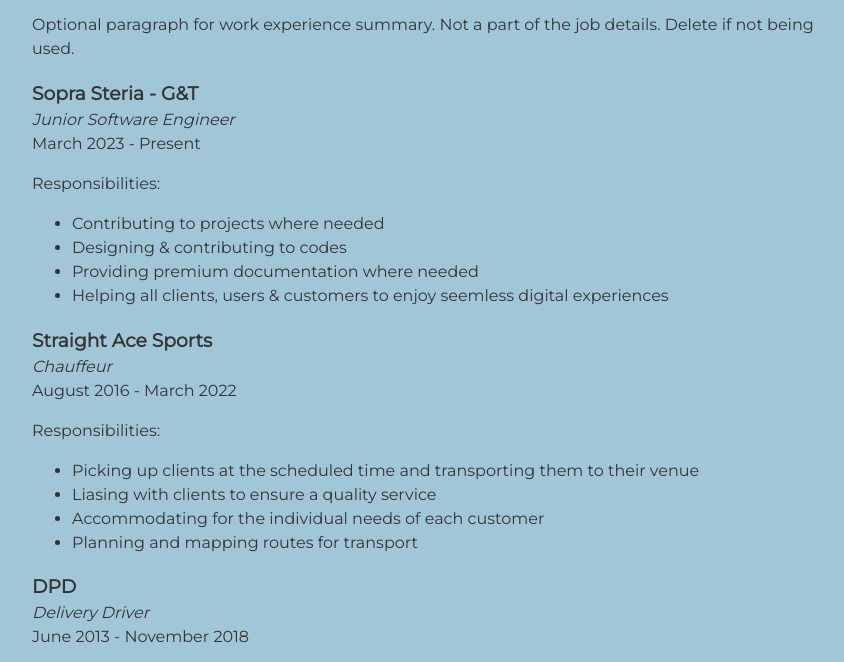
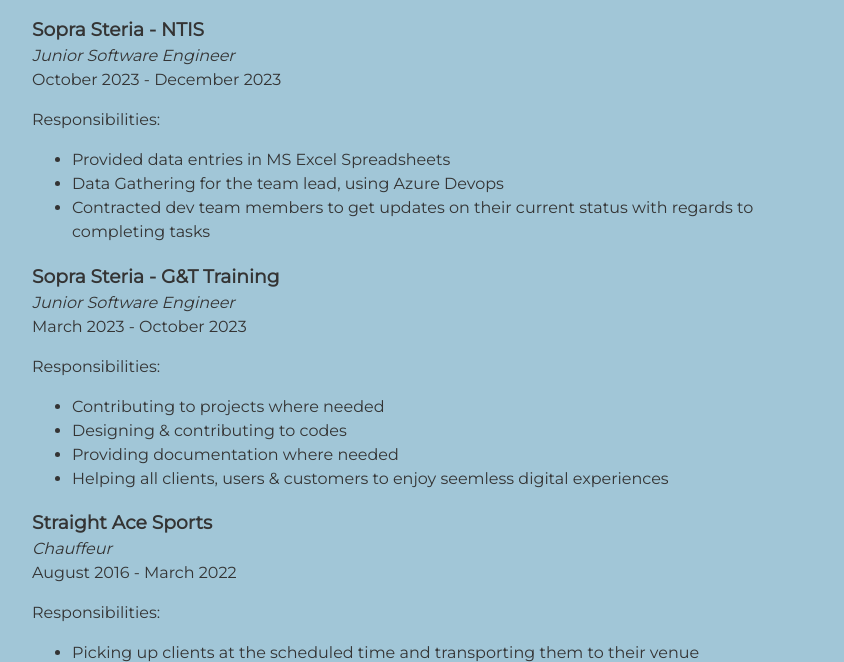
Before and after one commit to reuben-germain/my-portfolio-2024, a plain HTML site: page index.html in a window 1280 px wide. Shown: the part 706-1368 px from the top of the page, without its empty margins (208-1052 px from the left). Drawn offline with Linux system fonts and the light colour scheme; a web font is replaced by a local one.

Commit message:
did some editing

```diff
--- a/index.html
+++ b/index.html
@@ -43,22 +43,36 @@
     <section class="work-experience">
         <div class="content-wrapper item-details divider">
             <h2>Work Experience</h2>
-            <p>Optional paragraph for work experience summary. Not a part of the job details. Delete if not being used.
-            </p>
 
             <!-- Copy this whole <section> block to add more job sections. -->
-            <section class="job-item">
+                <section class="job-item">
+                    <div class="job-details">
+                        <h3>Sopra Steria - NTIS</h3>
+                        <p>Junior Software Engineer</p>
+                        <p>October 2023 - December 2023</p>
+                    </div>
+                    <div class="job-summary">
+                        <p>Responsibilities:</p>
+                        <ul>
+                            <li>Provided data entries in MS Excel Spreadsheets</li>
+                            <li>Data Gathering for the team lead, using Azure Devops</li>
+                            <li>Contracted dev team members to get updates on their current status with regards to completing tasks</li>
+                        </ul>
+                    </div>
+                </section>
+
+                <section class="job-item">
                 <div class="job-details">
-                    <h3>Sopra Steria - G&T</h3>
+                    <h3>Sopra Steria - G&T Training</h3>
                     <p>Junior Software Engineer</p>
-                    <p>March 2023 - Present</p>
+                    <p>March 2023 - October 2023</p>
                 </div>
                 <div class="job-summary">
                     <p>Responsibilities:</p>
                     <ul>
                         <li>Contributing to projects where needed</li>
                         <li>Designing & contributing to codes</li>
-                        <li>Providing premium documentation where needed</li>
+                        <li>Providing documentation where needed</li>
                         <li>Helping all clients, users & customers to enjoy seemless digital experiences</li>
                     </ul>
                 </div>
--- a/scalp.html
+++ b/scalp.html
@@ -14,6 +14,8 @@
     </div>
 
     <div class="container-1">
+        <p>So, in December 2019 I began the 1st part of my surgery procedure in which I a vertical shaped tissue expander inserted inside my head. The doctor had to make an incision and position the expander under the affected part of the scalp, and then stitch it back up. I then had to wait around two weeks for it heal before they could start the expansion.</p>
+        <p>I was told that the goal was to fill the expander to 500ml over a period of time. I would have to go hospital once a week and fill the expander up by 50ml each visit, as it had to be expanded gradually to strecth the skin.</p>
         <img src="imgs/scalp/IMG_01.jpg" alt="">
         <img src="imgs/scalp/IMG_02.jpg" alt="">
         <img src="imgs/scalp/IMG_10.jpg" alt="">
```
